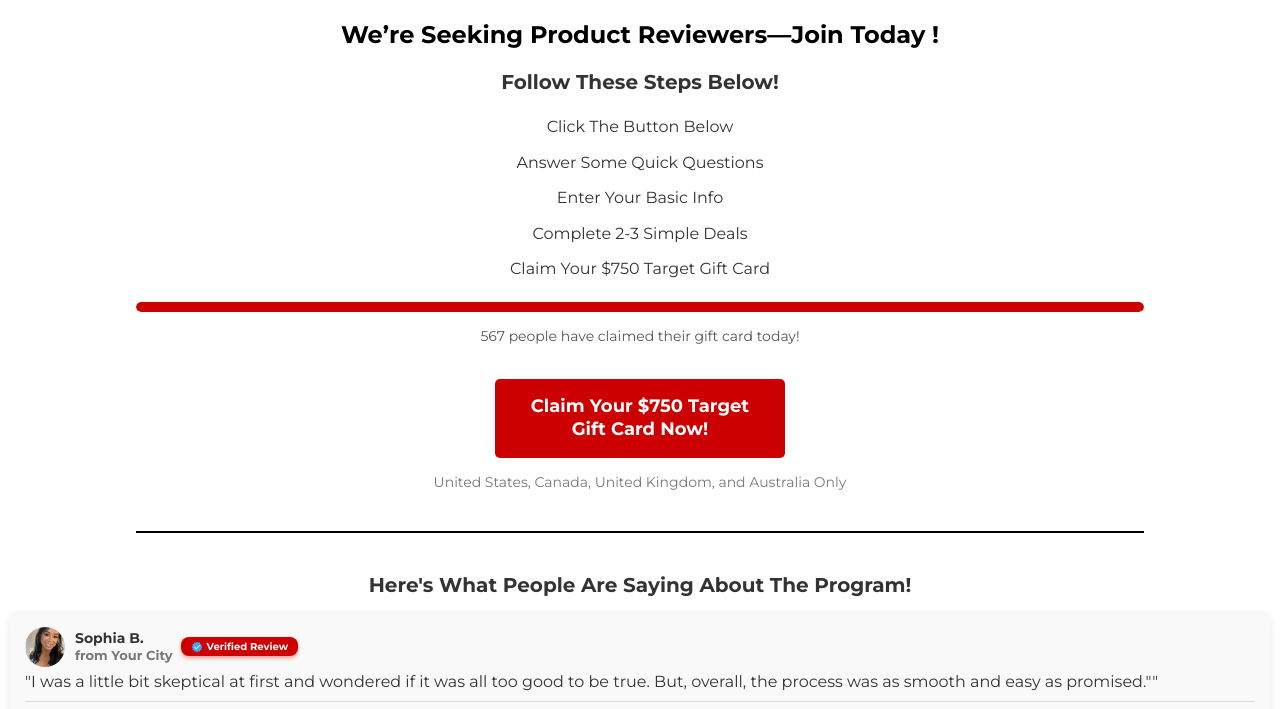
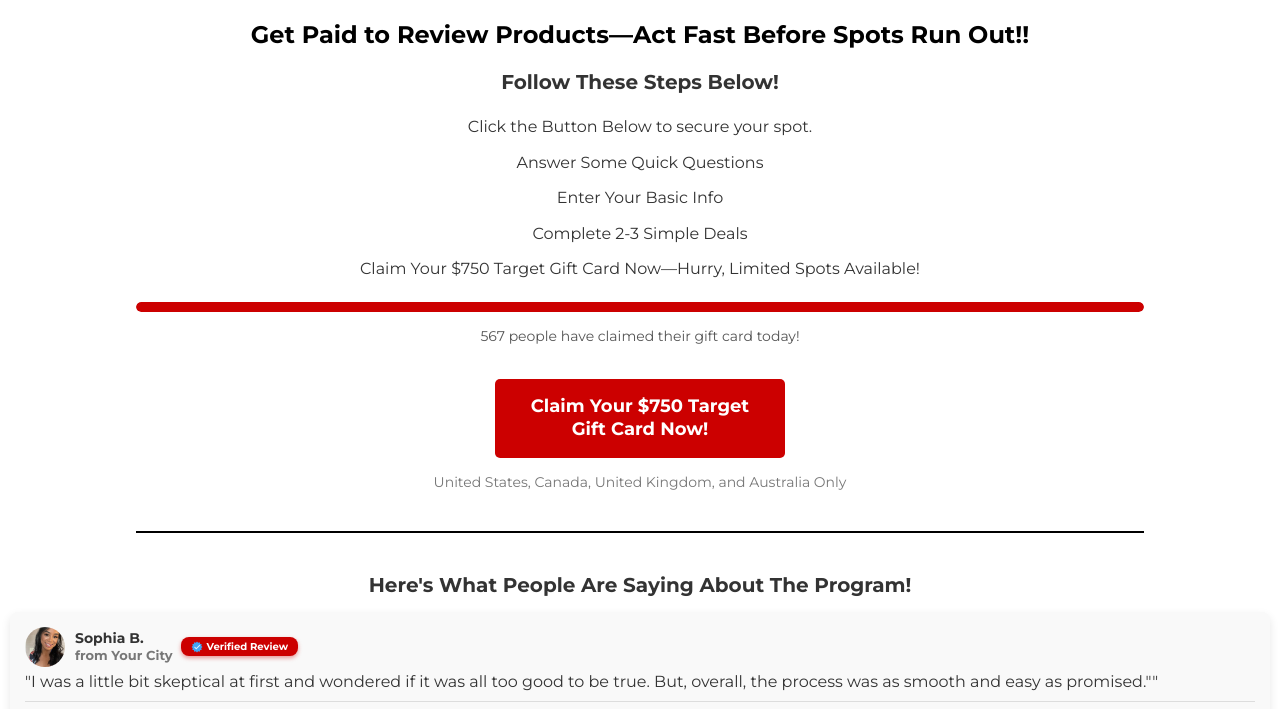
Before and after one commit to Kitchenaid8/dealzz, a plain HTML site: page index.html in a window 1280 px wide. Shown: the part 55-764 px from the top of the page. Drawn offline with Linux system fonts and the light colour scheme; no server answers.

Commit message:
Update index.html

```diff
--- a/index.html
+++ b/index.html
@@ -15,15 +15,15 @@
         <img src="images/Target-Logo.png" alt="Target Logo">
     </div>
 
-    <h1>We’re Seeking Product Reviewers—Join Today <span id="cityName"></span>!</h1>
+    <h1>Get Paid to Review Products—Act Fast Before Spots Run Out!<span id="cityName"></span>!</h1>
     <p class="steps-title">Follow These Steps Below!</p>
 
     <ul class="steps">
-        <li>Click The Button Below</li>
+        <li>Click the Button Below to secure your spot.</li>
         <li>Answer Some Quick Questions</li>
         <li>Enter Your Basic Info</li>
         <li>Complete 2-3 Simple Deals</li>
-        <li>Claim Your $750 Target Gift Card</li>
+        <li>Claim Your $750 Target Gift Card Now—Hurry, Limited Spots Available!</li>
     </ul>
 
     <div class="progress-bar-container">
```
